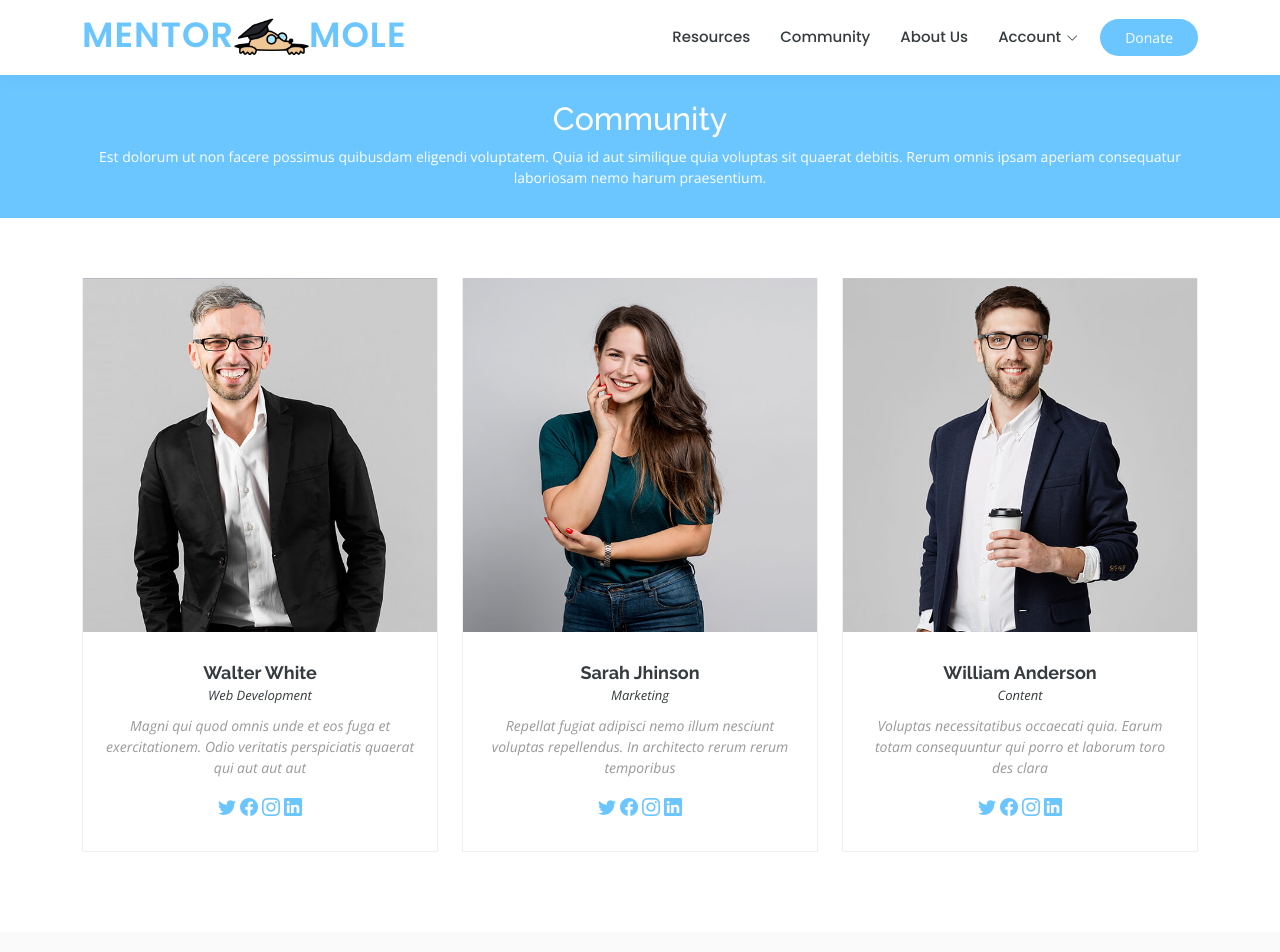
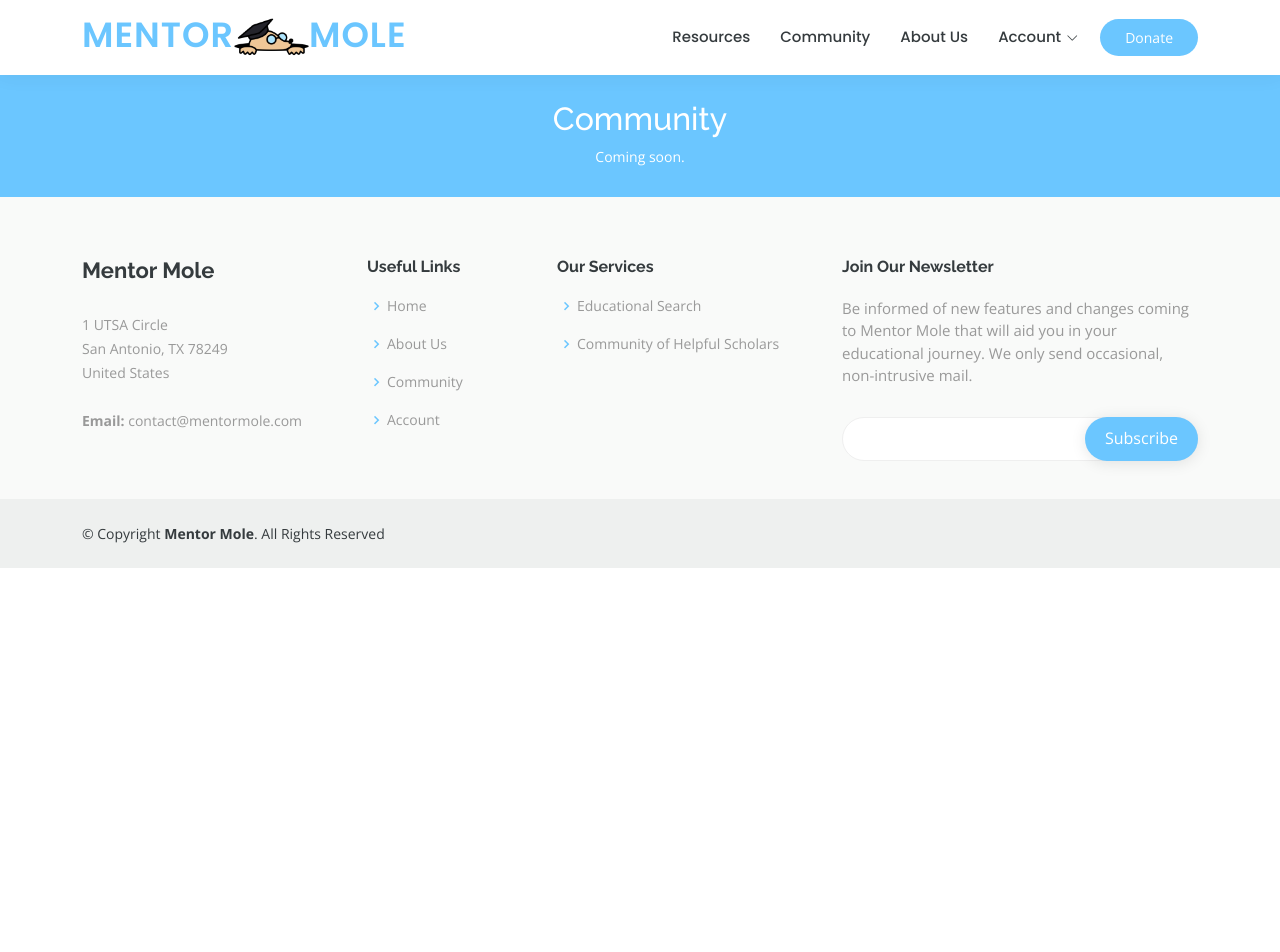
Before and after one commit to Mateo35/angular-web-app, an Angular app: page /community in a window 1280 px wide. Shown: the top 952 px of the page. After the commit the page ends 800 px from the top, so only its background shows below. Built offline with nearby package versions, Linux system fonts and the light colour scheme.

Commit message:
Removed any HTML templates left, everything is now custom

```diff
--- a/src/app/community/community.component.html
+++ b/src/app/community/community.component.html
@@ -2,76 +2,6 @@
 <div class="breadcrumbs" data-aos="fade-in">
   <div class="container">
     <h2>Community</h2>
-    <p>Est dolorum ut non facere possimus quibusdam eligendi voluptatem. Quia id aut similique quia voluptas sit quaerat
-      debitis. Rerum omnis ipsam aperiam consequatur laboriosam nemo harum praesentium. </p>
+    <p>Coming soon.</p>
   </div>
 </div><!-- End Breadcrumbs -->
-
-<!-- ======= Trainers Section ======= -->
-<section id="trainers" class="trainers">
-  <div class="container" data-aos="fade-up">
-
-    <div class="row" data-aos="zoom-in" data-aos-delay="100">
-      <div class="col-lg-4 col-md-6 d-flex align-items-stretch">
-        <div class="member">
-          <img src="../assets/img/trainers/trainer-1.jpg" class="img-fluid" alt="">
-          <div class="member-content">
-            <h4>Walter White</h4>
-            <span>Web Development</span>
-            <p>
-              Magni qui quod omnis unde et eos fuga et exercitationem. Odio veritatis perspiciatis quaerat qui aut
-              aut aut
-            </p>
-            <div class="social">
-              <a href=""><i class="bi bi-twitter"></i></a>
-              <a href=""><i class="bi bi-facebook"></i></a>
-              <a href=""><i class="bi bi-instagram"></i></a>
-              <a href=""><i class="bi bi-linkedin"></i></a>
-            </div>
-          </div>
-        </div>
-      </div>
-
-      <div class="col-lg-4 col-md-6 d-flex align-items-stretch">
-        <div class="member">
-          <img src="../assets/img/trainers/trainer-2.jpg" class="img-fluid" alt="">
-          <div class="member-content">
-            <h4>Sarah Jhinson</h4>
-            <span>Marketing</span>
-            <p>
-              Repellat fugiat adipisci nemo illum nesciunt voluptas repellendus. In architecto rerum rerum
-              temporibus
-            </p>
-            <div class="social">
-              <a href=""><i class="bi bi-twitter"></i></a>
-              <a href=""><i class="bi bi-facebook"></i></a>
-              <a href=""><i class="bi bi-instagram"></i></a>
-              <a href=""><i class="bi bi-linkedin"></i></a>
-            </div>
-          </div>
-        </div>
-      </div>
-
-      <div class="col-lg-4 col-md-6 d-flex align-items-stretch">
-        <div class="member">
-          <img src="../assets/img/trainers/trainer-3.jpg" class="img-fluid" alt="">
-          <div class="member-content">
-            <h4>William Anderson</h4>
-            <span>Content</span>
-            <p>
-              Voluptas necessitatibus occaecati quia. Earum totam consequuntur qui porro et laborum toro des clara
-            </p>
-            <div class="social">
-              <a href=""><i class="bi bi-twitter"></i></a>
-              <a href=""><i class="bi bi-facebook"></i></a>
-              <a href=""><i class="bi bi-instagram"></i></a>
-              <a href=""><i class="bi bi-linkedin"></i></a>
-            </div>
-          </div>
-        </div>
-      </div>
-
-    </div>
-
-  </div>
-</section><!-- End Trainers Section -->
--- a/src/app/home/home.component.html
+++ b/src/app/home/home.component.html
@@ -29,7 +29,7 @@
           <img src="../assets/img/about.jpg" class="img-fluid" alt="">
         </div>
         <div class="col-lg-6 pt-4 pt-lg-0 order-2 order-lg-1 content">
-          <h3>Welcome to Mentor Mole</h3>
+          <h3>Welcome to Mentor Mole (alpha)</h3>
           <p class="fst-italic">
             Your go-to educational search engine designed for students, by students.<br><br>
           </p>
@@ -144,13 +144,12 @@
 
         <div class="col-lg-4 col-md-6 d-flex align-items-stretch">
           <div class="member">
-            <img src="../assets/img/trainers/trainer-2.jpg" class="img-fluid" alt="">
+            <img src="../../assets/img/MoleHat.png" class="img-fluid" alt="">
             <div class="member-content">
-              <h4>Sarah Jhinson</h4>
-              <span>Marketing</span>
+              <h4>Coming soon</h4>
+              <span>Endorsement</span>
               <p>
-                Repellat fugiat adipisci nemo illum nesciunt voluptas repellendus. In architecto rerum rerum
-                temporibus
+
               </p>
               <div class="social">
                 <a href=""><i class="bi bi-twitter"></i></a>
@@ -164,12 +163,12 @@
 
         <div class="col-lg-4 col-md-6 d-flex align-items-stretch">
           <div class="member">
-            <img src="../assets/img/trainers/trainer-3.jpg" class="img-fluid" alt="">
+            <img src="../../assets/img/MoleHat.png" class="img-fluid" alt="">
             <div class="member-content">
-              <h4>William Anderson</h4>
-              <span>Content</span>
+              <h4>Coming soon</h4>
+              <span>Endorsement</span>
               <p>
-                Voluptas necessitatibus occaecati quia. Earum totam consequuntur qui porro et laborum toro des clara
+
               </p>
               <div class="social">
                 <a href=""><i class="bi bi-twitter"></i></a>
--- a/src/app/resources/resources.component.html
+++ b/src/app/resources/resources.component.html
@@ -2,104 +2,6 @@
 <div class="breadcrumbs" data-aos="fade-in">
   <div class="container">
     <h2>Resources</h2>
-    <p>Est dolorum ut non facere possimus quibusdam eligendi voluptatem. Quia id aut similique quia voluptas sit quaerat
-      debitis. Rerum omnis ipsam aperiam consequatur laboriosam nemo harum praesentium. </p>
+    <p>Coming soon.</p>
   </div>
 </div><!-- End Breadcrumbs -->
-
-<!-- ======= Popular Courses Section ======= -->
-<section id="popular-courses" class="courses">
-  <div class="container" data-aos="fade-up">
-
-    <div class="section-title">
-      <h2>Courses</h2>
-      <p>Popular Courses</p>
-    </div>
-
-    <div class="row" data-aos="zoom-in" data-aos-delay="100">
-
-      <div class="col-lg-4 col-md-6 d-flex align-items-stretch">
-        <div class="course-item">
-          <img src="../assets/img/course-1.jpg" class="img-fluid" alt="...">
-          <div class="course-content">
-            <div class="d-flex justify-content-between align-items-center mb-3">
-              <h4>Web Development</h4>
-              <p class="price">$169</p>
-            </div>
-
-            <h3><a href="course-details.html">Website Design</a></h3>
-            <p>Et architecto provident deleniti facere repellat nobis iste. Id facere quia quae dolores dolorem
-              tempore.</p>
-            <div class="trainer d-flex justify-content-between align-items-center">
-              <div class="trainer-profile d-flex align-items-center">
-                <img src="../assets/img/trainers/trainer-1.jpg" class="img-fluid" alt="">
-                <span>Antonio</span>
-              </div>
-              <div class="trainer-rank d-flex align-items-center">
-                <i class="bx bx-user"></i>&nbsp;50
-                &nbsp;&nbsp;
-                <i class="bx bx-heart"></i>&nbsp;65
-              </div>
-            </div>
-          </div>
-        </div>
-      </div> <!-- End Course Item-->
-
-      <div class="col-lg-4 col-md-6 d-flex align-items-stretch mt-4 mt-md-0">
-        <div class="course-item">
-          <img src="../assets/img/course-2.jpg" class="img-fluid" alt="...">
-          <div class="course-content">
-            <div class="d-flex justify-content-between align-items-center mb-3">
-              <h4>Marketing</h4>
-              <p class="price">$250</p>
-            </div>
-
-            <h3><a href="course-details.html">Search Engine Optimization</a></h3>
-            <p>Et architecto provident deleniti facere repellat nobis iste. Id facere quia quae dolores dolorem
-              tempore.</p>
-            <div class="trainer d-flex justify-content-between align-items-center">
-              <div class="trainer-profile d-flex align-items-center">
-                <img src="../assets/img/trainers/trainer-2.jpg" class="img-fluid" alt="">
-                <span>Lana</span>
-              </div>
-              <div class="trainer-rank d-flex align-items-center">
-                <i class="bx bx-user"></i>&nbsp;35
-                &nbsp;&nbsp;
-                <i class="bx bx-heart"></i>&nbsp;42
-              </div>
-            </div>
-          </div>
-        </div>
-      </div> <!-- End Course Item-->
-
-      <div class="col-lg-4 col-md-6 d-flex align-items-stretch mt-4 mt-lg-0">
-        <div class="course-item">
-          <img src="../assets/img/course-3.jpg" class="img-fluid" alt="...">
-          <div class="course-content">
-            <div class="d-flex justify-content-between align-items-center mb-3">
-              <h4>Content</h4>
-              <p class="price">$180</p>
-            </div>
-
-            <h3><a href="course-details.html">Copywriting</a></h3>
-            <p>Et architecto provident deleniti facere repellat nobis iste. Id facere quia quae dolores dolorem
-              tempore.</p>
-            <div class="trainer d-flex justify-content-between align-items-center">
-              <div class="trainer-profile d-flex align-items-center">
-                <img src="../assets/img/trainers/trainer-3.jpg" class="img-fluid" alt="">
-                <span>Brandon</span>
-              </div>
-              <div class="trainer-rank d-flex align-items-center">
-                <i class="bx bx-user"></i>&nbsp;20
-                &nbsp;&nbsp;
-                <i class="bx bx-heart"></i>&nbsp;85
-              </div>
-            </div>
-          </div>
-        </div>
-      </div> <!-- End Course Item-->
-
-    </div>
-
-  </div>
-</section><!-- End Popular Courses Section -->
```
